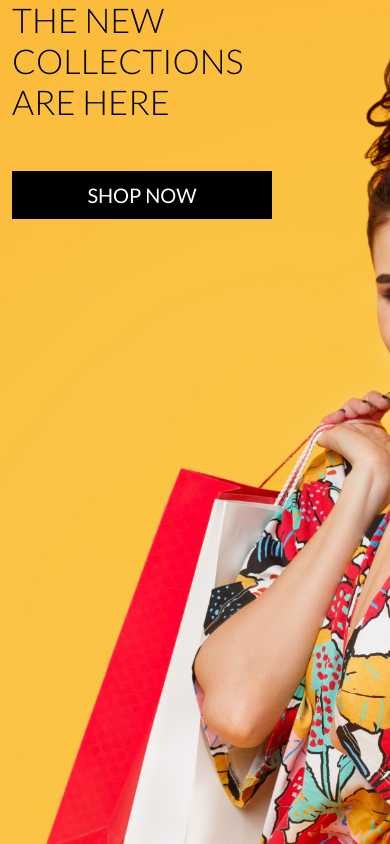
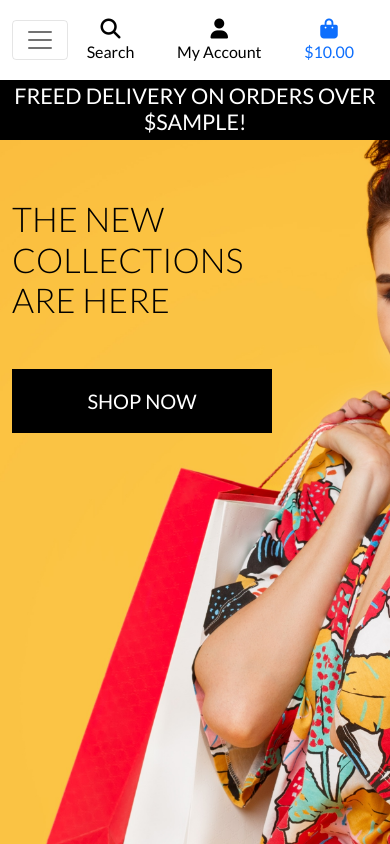
Before and after one commit to stephenoc390/boutique_ado_v1, a Django app: template home/templates/home/index.html in a window 390 px wide. Run offline with Django 3.2, Linux system fonts and the light colour scheme; the template is opened without the code that fills it: most values are stand-ins (such as "Sample title", 1, 10 or a date in 2020); one stand-in notice (Sample message) is shown; some libraries are stand-ins or nearby versions.

Commit message:
dded mobile header and main nav barr

```diff
--- a/home/templates/home/index.html
+++ b/home/templates/home/index.html
@@ -11,14 +11,14 @@
 
 {% block content %}
     <div class="container h-100">
-        <div class="row">
+        <div class="row h-100">
             <div class="col-7 col-md-6 my-auto">
                 <h1 class="display-4 logo-font text-black">
                     The new collections are here
                 </h1>
                 <div class="my-5">
                     <h4>
-                        <a href="" class="shop-now-button btn btn-lg rounded-0 text-uppercase">Shop Now</a>
+                        <a href="" class="shop-now-button btn btn-lg rounded-0 text-uppercase py-3">Shop Now</a>
                     </h4>
                 </div>
             </div>
--- a/static/css/base.css
+++ b/static/css/base.css
@@ -3,7 +3,7 @@ html {
 }
 
 body {
-    background: url(/media/homepage_background_cropped.jpg) no-repeat center center fixed;
+    background: url('/media/homepage_background_cropped.jpg') no-repeat center center fixed;
     background-size: cover;
     height: calc(100vh - 164px);
     color: #555;
@@ -56,14 +56,18 @@ body {
     border: 1px solid black !important;
 }
 
+.bg-black {
+    background: #000 !important;
+}
+
 /* -------------------------------- Media Queries */
 
 /* Slightly larger container on xl screens */
 @media (min-width: 1200px) {
-    .container {
-        max-width: 80%;
-        }
-    }
+  .container {
+    max-width: 80%;
+  }
+}
 
 /* fixed top navbar only on medium and up */
 @media (min-width: 992px) {
--- a/templates/base.html
+++ b/templates/base.html
@@ -23,10 +23,10 @@
         {% endblock %}
 
         {% block corejs %}
-            <script src="https://kit.fontawesome.com/232564d347.js" crossorigin="anonymous"></script>
-            <script src="https://cdn.jsdelivr.net/npm/bootstrap@5.0.0-beta3/dist/js/bootstrap.bundle.min.js" integrity="sha384-JEW9xMcG8R+pH31jmWH6WWP0WintQrMb4s7ZOdauHnUtxwoG2vI5DkLtS3qm9Ekf" crossorigin="anonymous"></script>
-            <script src="https://cdn.jsdelivr.net/npm/@popperjs/core@2.9.1/dist/umd/popper.min.js" integrity="sha384-SR1sx49pcuLnqZUnnPwx6FCym0wLsk5JZuNx2bPPENzswTNFaQU1RDvt3wT4gWFG" crossorigin="anonymous"></script>
-            <script src="https://cdn.jsdelivr.net/npm/bootstrap@5.0.0-beta3/dist/js/bootstrap.min.js" integrity="sha384-j0CNLUeiqtyaRmlzUHCPZ+Gy5fQu0dQ6eZ/xAww941Ai1SxSY+0EQqNXNE6DZiVc" crossorigin="anonymous"></script>
+            <script src="https://kit.fontawesome.com/e9c73d7092.js" crossorigin="anonymous"></script>
+            <script src="https://code.jquery.com/jquery-3.4.1.slim.min.js" integrity="sha384-J6qa4849blE2+poT4WnyKhv5vZF5SrPo0iEjwBvKU7imGFAV0wwj1yYfoRSJoZ+n" crossorigin="anonymous"></script>
+            <script src="https://cdn.jsdelivr.net/npm/popper.js@1.16.0/dist/umd/popper.min.js" integrity="sha384-Q6E9RHvbIyZFJoft+2mJbHaEWldlvI9IOYy5n3zV9zzTtmI3UksdQRVvoxMfooAo" crossorigin="anonymous"></script>
+            <script src="https://stackpath.bootstrapcdn.com/bootstrap/4.4.1/js/bootstrap.min.js" integrity="sha384-wfSDF2E50Y2D1uUdj0O3uMBJnjuUD4Ih7YwaYd1iqfktj0Uod8GCExl3Og8ifwB6" crossorigin="anonymous"></script>
         {% endblock %}
 
         {% block extra_js %}
@@ -95,6 +95,20 @@
                     </ul>
                 </div>
             </div>
+            <div class="row bg-white">
+                <nav class="navbar navbar-expand-lg navbar-light w-100">
+                    <button class="navbar-toggler" type="button" data-toggle="collapse" data-target="#main-nav" aria-controls="main-nav" aria-expanded="false" aria-label="Toggle navigation">
+                        <span class="navbar-toggler-icon"></span>
+                    </button>
+                    {% include 'includes/mobile-top-header.html' %}
+                    {% include 'includes/main-nav.html' %}
+                </nav>
+            </div>
+            <div id="delivery-banner" class="row text-center">
+                <div class="col bg-black text-white">
+                    <h4 class="logo-font my-1">Freed delivery on orders over ${{ free_shipping_threshold }}!</h4>
+                </div>
+            </div>
         </header>
 
         {% if messages %}
--- /dev/null
+++ b/templates/includes/main-nav.html
@@ -0,0 +1,50 @@
+<div class="collapse navbar-collapse" id="main-nav">
+    <ul class="navbar-nav w-auto mx-auto">
+        <li class="nav-item dropdown">
+            <a class="logo-font font-weight-bold nav-link text-black mr-5" href="#" id="all-products-link" data-toggle="dropdown" aria-haspopup="true" aria-expanded="false">
+                All Products
+            </a>
+            <div class="dropdown-menu border-0" aria-labelledby="all-products-link">
+                <a href="" class="dropdown-item">By Price</a>
+                <a href="" class="dropdown-item ">By Rating</a>
+                <a href="" class="dropdown-item ">By Category</a>
+                <a href="" class="dropdown-item">All Products</a>
+            </div>
+        </li>
+
+        <li class="nav-item dropdown">
+            <a class="logo-font font-weight-bold nav-link text-black mr-5" href="#" id="clothing-link" data-toggle="dropdown" aria-haspopup="true" aria-expanded="false">
+                Clothing
+            </a>
+            <div class="dropdown-menu border-0" aria-labelledby="clothing-link">
+                <a href="" class="dropdown-item">Activewear &amp; Essentials</a>
+                <a href="" class="dropdown-item">Jeans</a>
+                <a href="" class="dropdown-item">Shirts</a>
+                <a href="" class="dropdown-item">All Clothing</a>
+            </div>
+        </li>
+
+        <li class="nav-item dropdown">
+            <a class="logo-font font-weight-bold nav-link text-black mr-5" href="#" id="homeware-link" data-toggle="dropdown" aria-haspopup="true" aria-expanded="false">
+                Homeware
+            </a>
+            <div class="dropdown-menu border-0" aria-labelledby="homeware-link">
+                <a href="" class="dropdown-item">Bed &amp; Bath</a>
+                <a href="" class="dropdown-item">Kitchen &amp; Dining</a>
+                <a href="" class="dropdown-item">All Homeware</a>
+            </div>
+        </li>
+
+        <li class="nav-item dropdown">
+            <a class="logo-font font-weight-bold nav-link text-black" href="#" id="specials-link" data-toggle="dropdown" aria-haspopup="true" aria-expanded="false">
+                Special Offers
+            </a>
+            <div class="dropdown-menu border-0" aria-labelledby="specials-link">
+                <a href="" class="dropdown-item">New Arrivals</a>
+                <a href="" class="dropdown-item">Deals</a>
+                <a href="" class="dropdown-item">Clearance</a>
+                <a href="" class="dropdown-item">All Specials</a>
+            </div>
+        </li>
+    </ul>
+</div>
--- /dev/null
+++ b/templates/includes/mobile-top-header.html
@@ -0,0 +1,56 @@
+<li class="list-inline-item">
+    <a class="text-black nav-link d-block d-lg-none" href="#" id="mobile-search" data-toggle="dropdown" aria-haspopup="true" aria-expanded="false">
+        <div class="text-center">
+            <div><i class="fas fa-search fa-lg"></i></div>
+            <p class="my-0">Search</p>
+        </div>
+    </a>
+    <div class="dropdown-menu border-0 w-100 p-3 rounded-0 my-0" aria-labelledby="mobile-search">
+        <form class="form" method="GET" action="">
+            <div class="input-group w-100">
+                <input class="form-control border border-black rounded-0" type="text" name="q" placeholder="Search our site">
+                <div class="input-group-append">
+                    <button class="form-control form-control btn btn-black border border-black rounded-0" type="submit">
+                        <span class="icon">
+                            <i class="fas fa-search"></i>
+                        </span>
+                    </button>
+                </div>
+            </div>
+        </form>
+    </div>
+</li>
+<li class="list-inline-item dropdown">
+    <a class="text-black nav-link d-block d-lg-none" href="#" id="user-options" data-toggle="dropdown" aria-haspopup="true" aria-expanded="false">
+        <div class="text-center">
+            <div><i class="fas fa-user fa-lg"></i></div>
+            <p class="my-0">My Account</p>
+        </div>
+    </a>
+    <div class="dropdown-menu border-0" aria-labelledby="user-options">
+        {% if request.user.is_authenticated %}
+            {% if request.user.is_superuser %}
+                <a href="{% url 'account_logout' %}" class="dropdown-item">Product Management</a>
+            {% endif %}
+            <a href="" class="dropdown-item">My Profile</a>
+            <a href="{% url 'account_logout' %}" class="dropdown-item">Logout</a>
+        {% else %}
+            <a href="{% url 'account_signup' %}" class="dropdown-item">Register</a>
+            <a href="{% url 'account_login' %}" class="dropdown-item">Login</a>
+        {% endif %}
+    </div>
+</li>
+<li class="list-inline-item">
+    <a class="{% if grand_total %}text-primary font-weight-bold{% else %}text-black{% endif %} nav-link d-block d-lg-none" href="">
+        <div class="text-center">
+            <div><i class="fas fa-shopping-bag fa-lg"></i></div>
+            <p class="my-0">
+                {% if grand_total %}
+                    ${{ grand_total|floatformat:2 }}
+                {% else %}
+                    $0.00
+                {% endif %}
+            </p>
+        </div>
+    </a>
+</li>
```
Also changed, not shown: templates/allauth/base.html (+43 -0 lines).
